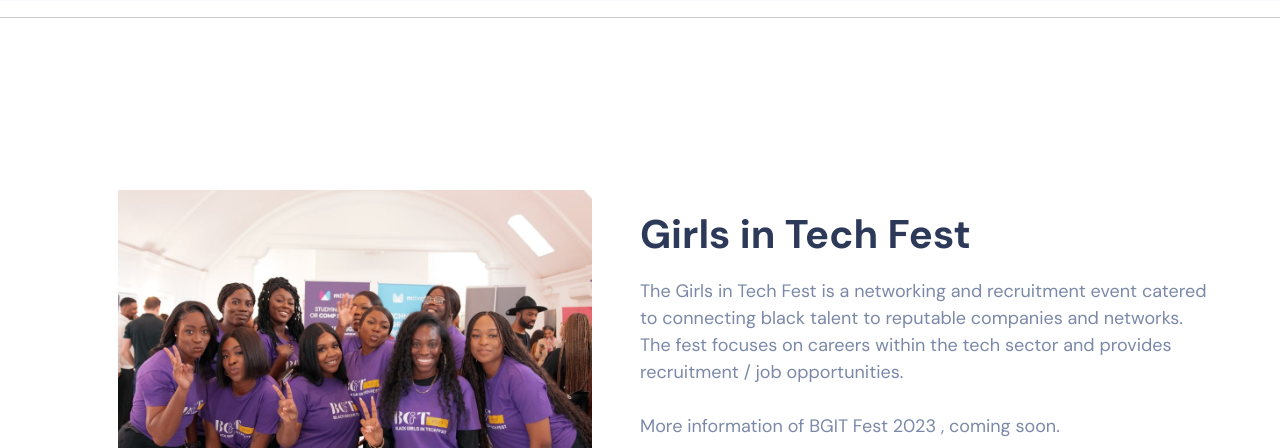
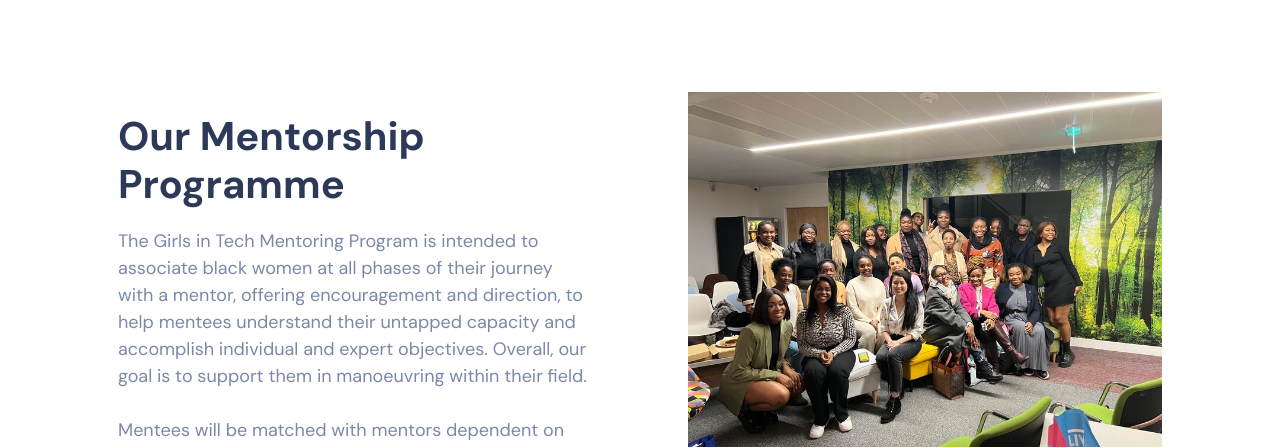
Before and after one commit to otizgit/Girls-In-Tech, a PHP site: page / in a window 1280 px wide. Shown: the part 2409-2857 px from the top of the page. Run offline with PHP 8.4, Linux system fonts and the light colour scheme.

Commit message:
added contents and other updates to different pages

```diff
--- a/includes/header.php
+++ b/includes/header.php
@@ -51,12 +51,12 @@
                             </div>
                             <ul class="drop">
                                 <li><a href="./mentorship.php">Mentorship</a></li>
-                                <li><a href="./cyber.php">Cyber Academy</a></li>
-                                <li><a href="./bootcamp.php">Bootcamp</a></li>
-                                <li><a href="career_guide.php">Career</a></li>
+                                <!-- <li><a href="./cyber.php">Cyber Academy</a></li> -->
+                                <li><a href="./bootcamp.php">Programs</a></li>
+                                <!-- <li><a href="career_guide.php">Career</a></li> -->
                             </ul>
                         </li>
-                        <li class="lists"><a href="companies.php">Companies</a></li>
+                        <li class="lists"><a href="companies.php">Merch</a></li>
                         <li class="lists"><a href="partners.php">Partners</a></li>
                         <li class="lists"><a href="">Sponsorship</a></li>
                     </ul>
--- a/index.php
+++ b/index.php
@@ -10,7 +10,7 @@ include('includes/header.php');
     <section id="hero-section" class="hero">
         <div class="container px-0">
                 <h2 class="">Girls in Tech</h2>
-                <p>Girls in Tech was founded with the purpose of becoming a community for <br> black women. It was created to be a safe space where black women can come <br> together, encourage/motivate one another, and help each other on their journey.<br/></p>
+                <p>Girls in Tech is a non-profit organization that is keyed into the development, guidance and mentorship of young girls from the ages of 12 and above. It is a community that welcomes and focuses on the grooming of young girls, it also gives young girls the opportunity to explore the technology space. The organization's main aim is to ensure that girls and women in Nigeria are fully represented in the STEM field and occupations, especially in information technology.<br/></p>
             <div class="button-wrapper"><a href="#" target="_blank" class="button-hero w-button">Join Our Community</a></div>
         </div>
     </section>
@@ -23,61 +23,47 @@ include('includes/header.php');
                     <!-- Col for goals grid -->
                     <div class="w-layout-grid grid-feature">
                         <!-- Goal Card -->
-                        <div class="feature-block"><img src="images/home_body_images/60aff1022bfea43c6895539c_Feature%20Icon%203.svg" alt="" class="feature-icon" />
-                            <h4>Goal One</h4>
+                        <div class="feature-block"><img src="images/home_body_images/60aff1022bfea43c6895539c_Feature%20Icon%203.svg" alt="" class="feature-icon" /><br>
+                            <h4>Goal One</h4><br>
+                            <p>Giving girls and women ownership and educational opportunities in the technology space because ownership paves thee way for learning opportunities for all girls and women. In line with sustainable development goal four</p>
                         </div>
                         <!-- Goal Card -->
                         <div class="feature-block feature-02"><img src="images/home_body_images/60aff1022bfea428ca95539d_Feature%20Icon%202.svg" alt="" class="feature-icon" />
-                            <h4>Goal Two<br/>&amp; Three</h4>
+                            <h4>Goal Two</h4><br>
+                            <p>Preparing girls and women for the future in technology to equalize the gender gap in the tech space thereby taking the SDG goal five into the tech space.</p>
                         </div>
                         <!-- Goal Card -->
                         <div class="feature-block"><img src="images/home_body_images/60aff1022bfea4a17f9553a4_Feature%20Icon%204.svg" alt="" class="feature-icon" />
-                            <h4>Goal Four A &amp; B</h4>
+                            <h4>Goal Three</h4><br>
+                            <p>Advocating for girls and women starts with leadership because making girls and women leaders in technology empower them to reject sustained abuses, subjugation, and forced early marriages.</p>
                         </div>
                         <!-- Goal Card -->
-                        <div class="feature-block feature-02"><img src="images/home_body_images/60aff1022bfea474639553f0_Feature%20Icon%201.svg" alt="" class="feature-icon" />
+                        <!-- <div class="feature-block feature-02"><img src="images/home_body_images/60aff1022bfea474639553f0_Feature%20Icon%201.svg" alt="" class="feature-icon" />
                             <h4>Goal Five A and B</h4>
-                        </div>
+                        </div> -->
                     </div>
                     <div class="bg-element bg-features"></div>
                 </div>
 
                 <!-- Our Goal Text Col -->
-                <div class="col-lg-6 px-0 ps-lg-5 px-lg-2">
+                <!-- <div class="col-lg-6 px-0 ps-lg-5 px-lg-2">
                     <h1 class="content-h1">Our Goals</h1>
                     <p class="paragraph">Our aim is to provide a community, resources, and opportunities to black women in tech and those who want to get into tech. We have a whole team of women dedicated to making this happen.</p>
                     <a href="#" class="link-arrow w-inline-block">
                         <div class="arrow-text">Learn More About Us</div><img src="images/home_body_images/60aff1022bfea4af0f955349_arow.svg" alt="" class="arrow d-inline-block" />
                     </a>
-                </div>
+                </div> -->
             </div>
         </div>
     </section>
 
     <!-- Cisco Cyber Academy section -->
-    <section id="cisco-academy" class="section-light">
-        <div class="container">
-            <div class="row">
-                <div class="col-lg-6 px-0">
-                    <h1>BGIT X Cisco Cyber Academy</h1>
-                    <p class="margin-bottom-24px">As a member of the BGIT community you can now sign up to any of the available self-paced courses for free and study online and at your own pace. This initiative is part of our continued mission to provide educational resources
-                        to members of the BGIT community worldwide. <br/></p>
-                    <a href="#" class="link-arrow w-inline-block">
-                        <div class="arrow-text">Register for FREE</div><img src="images/home_body_images/60aff1022bfea4af0f955349_arow.svg" alt="" class="arrow" /></a>
-                </div>
-                <div class="col-lg-6 img px-0 px-lg-5">
-                    <img src="images/home_body_images/60be0325eae309747513f837_pexels-christina-morillo-1181414.jpg" loading="lazy" sizes="(max-width: 479px) 88vw, (max-width: 767px) 90vw, (max-width: 991px) 86vw, (max-width: 1439px) 40vw, 432.390625px"
-                        srcset="images/home_body_images/60be0325eae309747513f837_pexels-christina-morillo-1181414-p-1080.jpeg 1080w, images/home_body_images/60be0325eae309747513f837_pexels-christina-morillo-1181414-p-1600.jpeg 1600w, images/home_body_images/60be0325eae309747513f837_pexels-christina-morillo-1181414-p-2000.jpeg 2000w, images/home_body_images/60be0325eae309747513f837_pexels-christina-morillo-1181414-p-2600.jpeg 2600w, images/home_body_images/60be0325eae309747513f837_pexels-christina-morillo-1181414-p-3200.jpeg 3200w, images/home_body_images/60be0325eae309747513f837_pexels-christina-morillo-1181414.jpg 6016w"
-                        alt="black woman sitting on couch looking at macbook screen." class="shadow-two" />
-                </div>
-            </div>
-        </div>
-    </section>
+
 
     <hr>
 
     <!-- BGIT FEST Intro -->
-    <section id="bgit-fest" class="section-white">
+    <!-- <section id="bgit-fest" class="section-white">
         <div class="container">
             <div class="row">
                 <div class="col-lg-6 px-0 px-lg-5 img"><img src="images/home_body_images/6241a193687b35ab7e734ae7_Captured%20by%20Joy-6761.jpg" loading="lazy" sizes="(max-width: 479px) 85vw, (max-width: 767px) 86vw, (max-width: 991px) 84vw, (max-width: 1439px) 43vw, 432.3828125px"
@@ -92,12 +78,12 @@ include('includes/header.php');
                 </div>
             </div>
         </div>
-    </section>
+    </section> -->
 
-    <hr>
+    <!-- <hr> -->
 
     <!-- Hiring section -->
-    <section id="hiring-section">
+    <!-- <section id="hiring-section">
         <div class="container">
             <div class="row">
                 <div class="col-lg-6">
@@ -115,12 +101,12 @@ include('includes/header.php');
                 </div>
             </div>
         </div>
-    </section>
+    </section> -->
 
-    <hr>
+    <!-- <hr> -->
 
     <!-- bgit beyond education section -->
-    <section id="bgit-beyond-edu">
+    <!-- <section id="bgit-beyond-edu">
         <div class="container">
             <div class="">
                 <div class="row">
@@ -140,9 +126,9 @@ include('includes/header.php');
                 <div class="bg-element bg-content"></div>
             </div>
         </div>
-    </section>
+    </section> -->
 
-    <hr>
+    <!-- <hr> -->
 
     <!-- bgit in Nigeria -->
     <section>
@@ -162,7 +148,7 @@ include('includes/header.php');
         </div>
     </section>
 
-    <hr>
+    <!-- <hr> -->
 
     <!-- Mentorship program section -->
     <section>
@@ -183,7 +169,7 @@ include('includes/header.php');
         </div>
     </section>
 
-    <hr>
+    <!-- <hr> -->
 
     <!-- Join our Community intro section -->
     <section>
@@ -205,7 +191,7 @@ include('includes/header.php');
     </section>
 
     <!-- Recruitment Agency Application Section -->
-    <section id="recruitment-section">
+    <!-- <section id="recruitment-section">
         <div class="container">
             <div class="row">
                 <div class="col-lg-6 content-image-wrapper px-0 px-lg-5"><img src="images/home_body_images/613ce420237561c295acf405_Screenshot%202021-09-11%20at%2018.09.34.png" width="415" sizes="(max-width: 479px) 90vw, (max-width: 767px) 77vw, 415px" srcset="images/home_body_images/613ce420237561c295acf405_Screenshot%202021-09-11%20at%2018.09.34-p-500.png 500w, images/home_body_images/613ce420237561c295acf405_Screenshot%202021-09-11%20at%2018.09.34-p-800.png 800w, images/home_body_images/613ce420237561c295acf405_Screenshot%202021-09-11%20at%2018.09.34-p-1080.png 1080w, images/home_body_images/613ce420237561c295acf405_Screenshot%202021-09-11%20at%2018.09.34.png 1420w"
@@ -220,10 +206,10 @@ include('includes/header.php');
                 <div class="bg-element bg-content"></div>
             </div>
         </div>
-    </section>
+    </section> -->
 
      <!-- Sponsors section -->
-     <section id="company-sponsors">
+     <!-- <section id="company-sponsors">
         <div class="container">
             <div class="row">
                 <div class="col-12 col-sm-6 col-md-4">
@@ -288,7 +274,7 @@ include('includes/header.php');
                 </div>
             </div>
         </div>
-    </section>
+    </section> -->
 
     <!-- Follow Us on Social Media Section -->
     <section class="d-none">
```
Also changed, not shown: about.php (+8 -8 lines), bootcamp.php (+5 -6 lines), news_and_event.php (+22 -27 lines).
